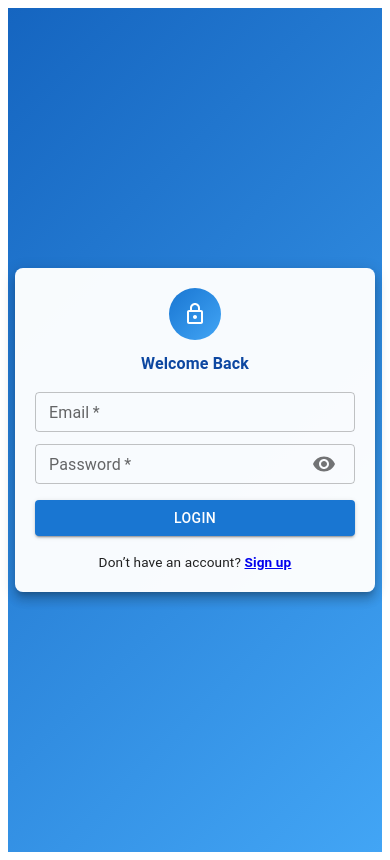
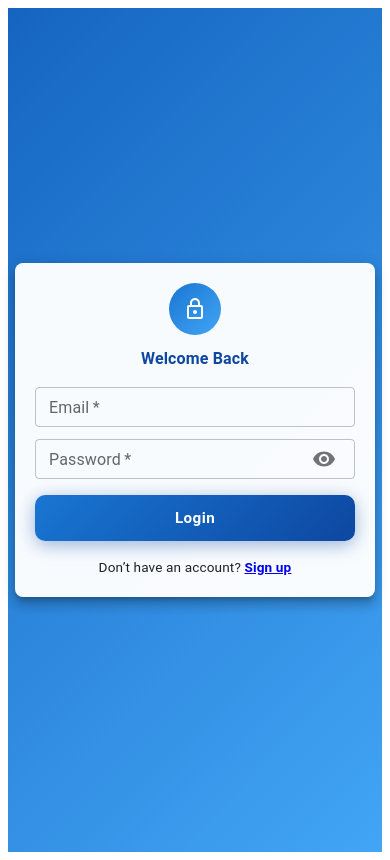
Before and after one commit to nasnasrich/tesla, a React (Vite) app: page / in a window 390 px wide. Built offline with nearby package versions, Linux system fonts and the light colour scheme.

Commit message:
Fix login: trim inputs, error handling, mobile support

```diff
--- a/src/Pages/login.jsx
+++ b/src/Pages/login.jsx
@@ -28,17 +28,24 @@ const Login = () => {
     setError("");
 
     try {
+      // ✅ Trim inputs to avoid hidden spaces from mobile keyboards
       const res = await axios.post(
         `${import.meta.env.VITE_BASE_URL}/api/auth/login`,
-        { email, password }
+        {
+          email: email.trim(),
+          password: password.trim(),
+        },
+        {
+          timeout: 60000, // ✅ handle slower mobile connections
+        }
       );
 
-      // OPTIONAL: if backend sends token/user
+      // OPTIONAL: store token if your backend sends it
       // localStorage.setItem("token", res.data.token);
 
       navigate("/Hero");
     } catch (err) {
-      // ✅ ALWAYS convert error to STRING
+      // ✅ Safely handle all backend error formats
       const message =
         err?.response?.data?.message ||
         err?.response?.data?.error ||
@@ -141,12 +148,20 @@ const Login = () => {
               type="submit"
               variant="contained"
               disabled={loading}
+              sx={{
+                py: 1.2,
+                fontWeight: "bold",
+                borderRadius: "10px",
+                textTransform: "none",
+                fontSize: "0.95rem",
+                background: "linear-gradient(135deg, #1976d2, #0d47a1)",
+                boxShadow: "0 4px 18px rgba(13,71,161,0.4)",
+                "&:hover": {
+                  background: "linear-gradient(135deg, #1565c0, #0d47a1)",
+                },
+              }}
             >
-              {loading ? (
-                <CircularProgress size={22} color="inherit" />
-              ) : (
-                "Login"
-              )}
+              {loading ? <CircularProgress size={22} color="inherit" /> : "Login"}
             </Button>
           </form>
 
```
